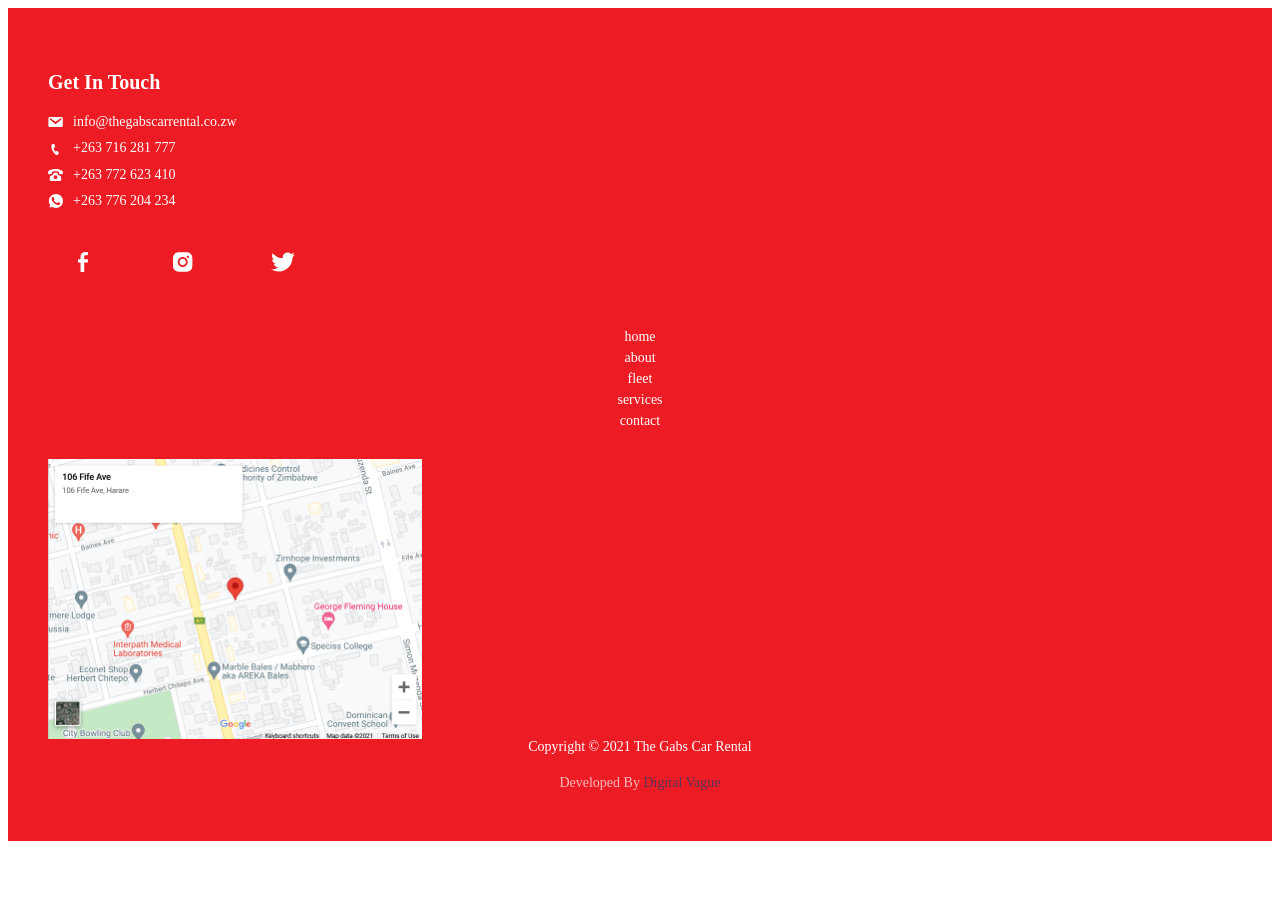
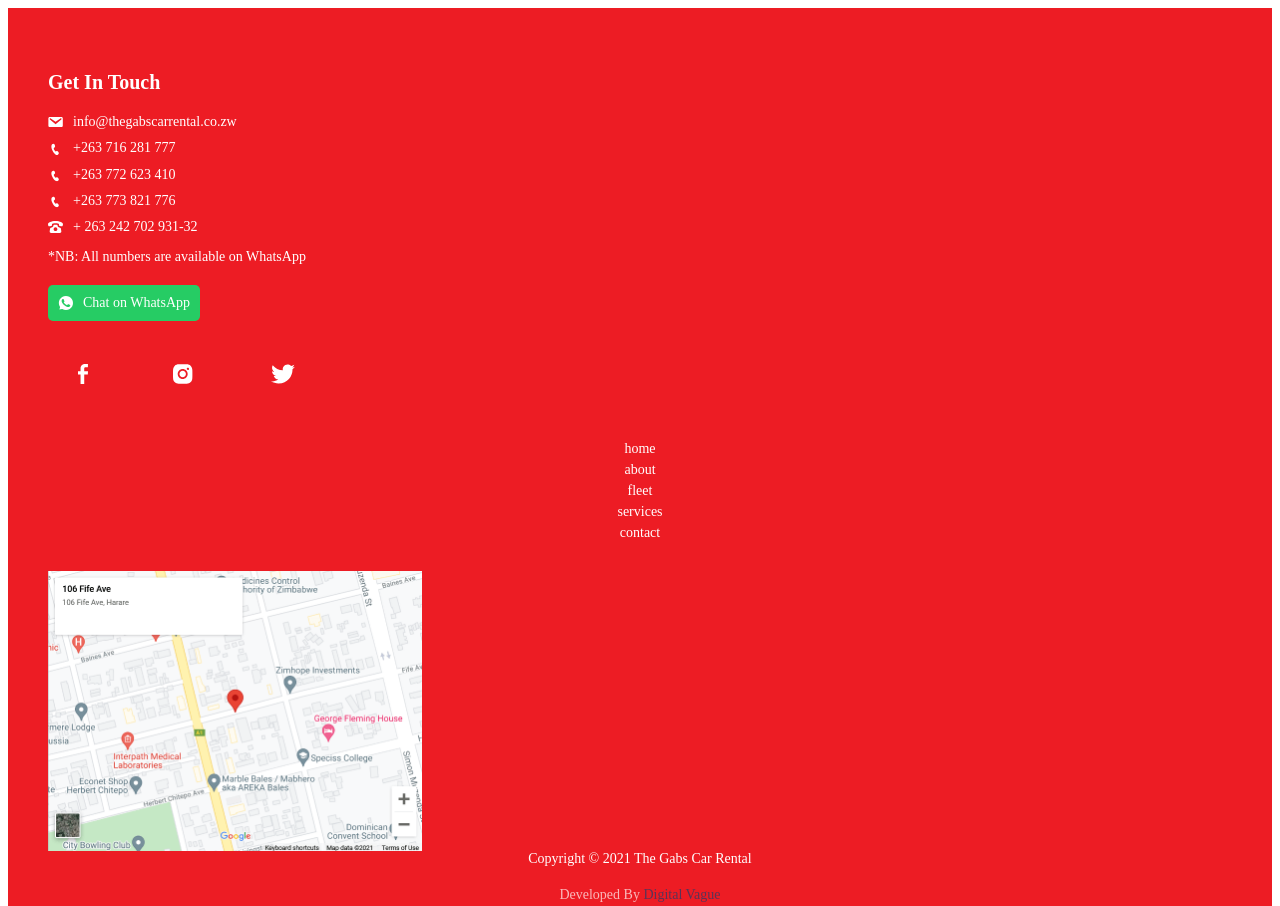
Before and after one commit to AshtonFabby/thegabscarrental, a Gatsby site: page /components/footer in a window 1280 px wide. Shown: the top 906 px of the page. Before the commit the page ends 849 px from the top, so only its background shows below. Built offline with nearby package versions, Linux system fonts and the light colour scheme; Gatsby itself is replaced by a stand-in of ours.

Commit message:
changed from npm to yarn, removed Deans number and added WhatsApp button

```diff
--- a/src/pages/components/footer.js
+++ b/src/pages/components/footer.js
@@ -13,7 +13,7 @@ import instagram from "../../assets/instagram.svg";
 import facebook from "../../assets/facebook.svg";
 
 const Footer = () => {
-    return(
+    return (
         <footer>
             <div className="top-footer">
                 <h1>get in touch</h1>
@@ -29,13 +29,25 @@ const Footer = () => {
                             <span>+263 716 281 777</span>
                         </div>
                         <div className="contact">
-                            <img src={phone} alt="phone svg" />
+                            <img src={call} alt="phone svg" />
                             <span>+263 772 623 410</span>
                         </div>
                         <div className="contact">
-                            <img src={whatsApp} alt="whatsApp svg" />
-                            <span>+263 776 204 234</span>
+                            <img src={call} alt="whatsApp svg" />
+                            <span>+263 773 821 776 </span>
                         </div>
+                        <div className="contact">
+                            <img src={phone} alt="phone svg" />
+                            <span>+ 263 242 702 931-32</span>
+                        </div>
+                        <p className="nb">*NB: All numbers are available on WhatsApp</p>
+
+                        <Link to="https://api.whatsapp.com/send?phone=263772623410&text=Hello%20Sales%20at%20The%20Gabs%20" target="_blank" >
+                            <div className=" contact whatsapp-btn">
+                                <img src={whatsApp} alt="whatsApp svg" />
+                                <span>Chat on WhatsApp </span>
+                            </div>
+                        </Link>
                         <div className="circles">
                             <div className="circle">
                                 <Link to="https://www.facebook.com/gabsheritagecarrental"><img src={facebook} alt="facebook svg" /></Link>
@@ -57,7 +69,7 @@ const Footer = () => {
                         <Link to="/contact">contact</Link>
                     </div>
                     <div className="map">
-                        <StaticImage src="../../images/map.png"/>
+                        <StaticImage src="../../images/map.png" />
 
                     </div>
                 </div>
--- a/src/styles/footer.scss
+++ b/src/styles/footer.scss
@@ -25,6 +25,21 @@ footer {
 		img {
 			width: 15px;
 		}
+	}
+	a {
+		text-decoration: none;
+	}
+	.nb {
+		font-size: 14px !important;
+	}
+	.whatsapp-btn {
+		color: #ffffff;
+
+		margin-top: 20px;
+		background: #26cc64;
+		width: fit-content;
+		padding: 10px;
+		border-radius: 5px;
 	}
 
 	.circles {
```
Also changed, not shown: 2 other files. Lines whose indentation alone changed are shown as unchanged.
